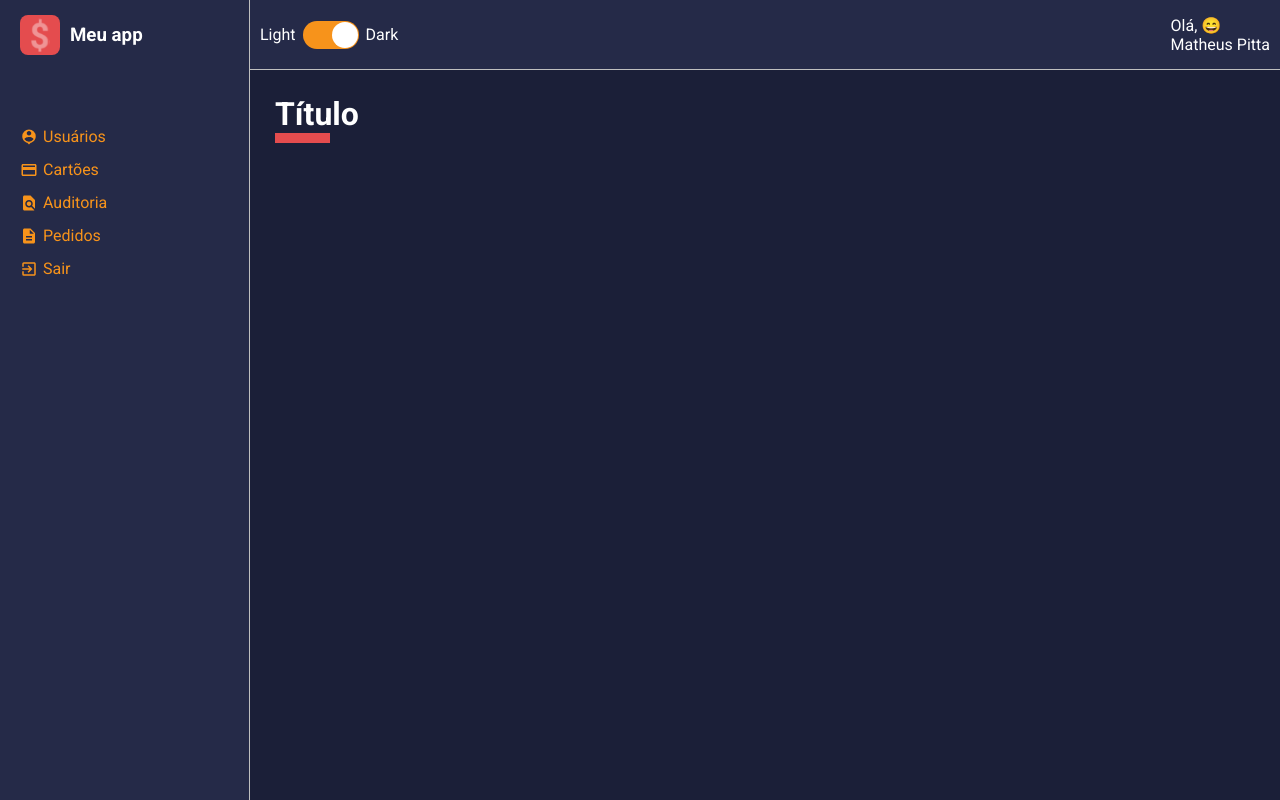
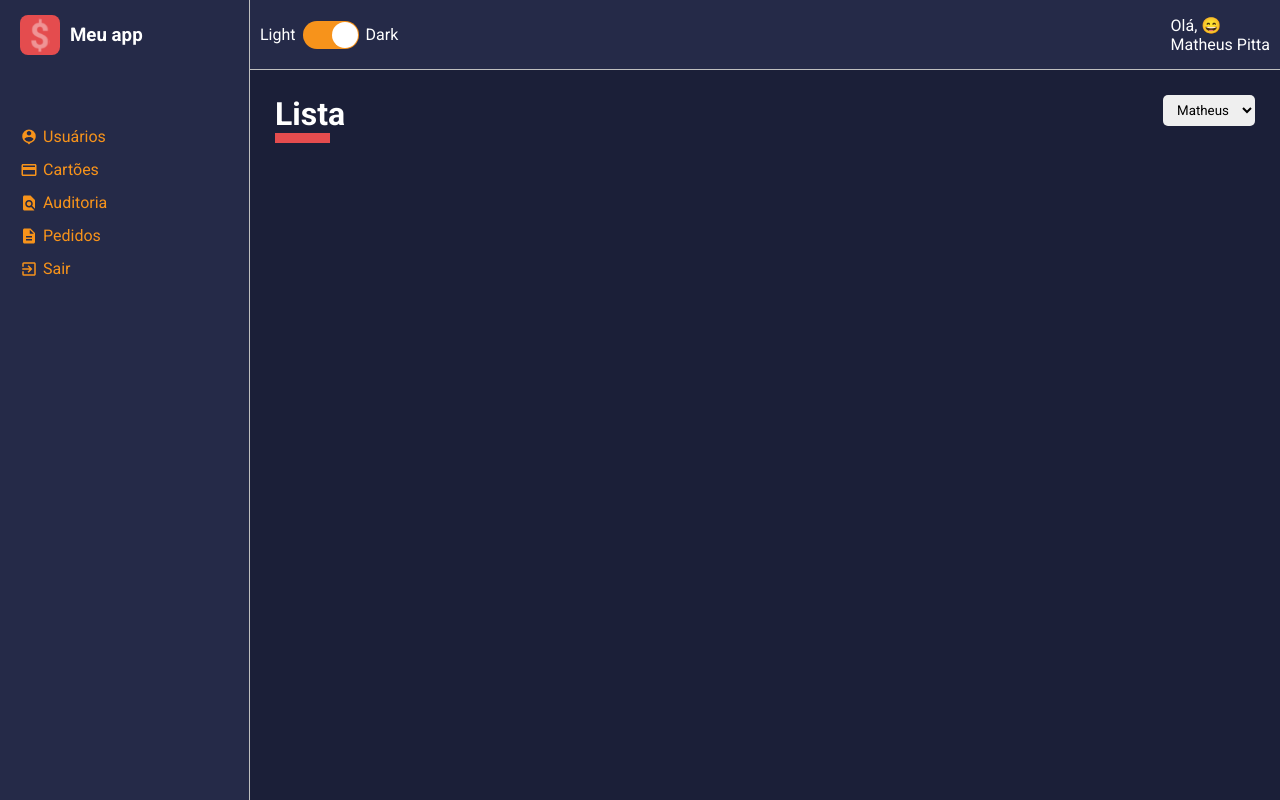
Before and after one commit to PittaMatheus/gestando, a React (Create React App) app: page /home in a window 1280 px wide. Built offline with nearby package versions, Linux system fonts and the light colour scheme.

Commit message:
Adicionado interfaces para Select e content Header. Assim como passagem via children

```diff
--- a/src/App.tsx
+++ b/src/App.tsx
@@ -3,7 +3,9 @@
 import GlobalStyles from './styles/GlobalStyles';
 import Routes from "./components/rotas"
 
-import Home from "./pages/home"
+import Home from "./pages/home";
+import List from "./pages/List";
+
 import Layout from './components/Layout'
 import dark from './styles/themes/dark'
 import light from './styles/themes/light'
@@ -13,7 +15,7 @@
     <ThemeProvider theme={dark}>
       <GlobalStyles />
       <Layout>
-        <Home />
+        <List />
       </Layout>
     </ThemeProvider>
   );
--- /dev/null
+++ b/src/components/SelectInput/index.tsx
@@ -0,0 +1,31 @@
+import React from "react";
+import { NumericLiteral } from "typescript";
+
+import {
+  Container
+} from './styles'
+
+
+interface ISelectInputProps {
+  options: {
+    value: string | number;
+    label: string | NumericLiteral;
+  }[],
+}
+
+const SelectInput: React.FC<ISelectInputProps> = ({ options }) => {
+  return (
+    <Container>
+      <select>
+        {
+          options.map(option => (
+            <option value={option.value}>{option.label}</option>
+          ))
+        }
+      </select>
+    </Container>
+
+  );
+}
+
+export default SelectInput;
--- /dev/null
+++ b/src/components/SelectInput/styles.ts
@@ -0,0 +1,12 @@
+import styled from 'styled-components';
+
+export const Container = styled.div`
+
+  > select {
+    padding: 7px 10px;
+    border-radius: 5px;
+    margin-left: 7px;
+  }
+
+
+`;
--- a/src/components/contentHeader/index.tsx
+++ b/src/components/contentHeader/index.tsx
@@ -1,19 +1,34 @@
 import React from "react";
+
+import SelectInput from '../../components/SelectInput';
+
 
 import {
   Container,
   TitleContainer,
   Controllers
- } from './styles'
+} from './styles'
 
-const ContentHeader: React.FC = () => {
+interface IContentHeaderProps {
+  title: string;
+  lineColor: string;
+  children: React.ReactNode
+}
+
+const ContentHeader: React.FC<IContentHeaderProps> = ({
+  title, lineColor, children
+}) => {
+
+
+
   return (
     <Container>
-     <TitleContainer>
-       <h1>Título</h1>
-     </TitleContainer>
-     <Controllers>
-     </Controllers>
+      <TitleContainer lineColor={lineColor}>
+        <h1>{title}</h1>
+      </TitleContainer>
+      <Controllers>
+        {children}
+      </Controllers>
     </Container>
 
   );
--- a/src/components/contentHeader/styles.ts
+++ b/src/components/contentHeader/styles.ts
@@ -1,4 +1,8 @@
 import styled from 'styled-components';
+
+interface ITitleContainerProps{
+  lineColor: string
+}
 
 export const Container = styled.div`
   width: 100%;
@@ -8,18 +12,19 @@
 
 `;
 
-export const TitleContainer = styled.div`
+export const TitleContainer = styled.div<ITitleContainerProps>`
   > h1{
     color: ${props => props.theme.colors.white};
     &::after {
       content: '';
       display: block;
       width: 55px;
-      border-bottom: 10px solid ${props => props.theme.colors.warning}
+      border-bottom: 10px solid ${props => props.lineColor}
     }
   }
 `;
 
 
 export const Controllers = styled.div`
+  display: flex;
 `;
--- /dev/null
+++ b/src/pages/List/index.tsx
@@ -0,0 +1,24 @@
+import React from 'react';
+
+import { Container } from './styles';
+import ContentHeader from '../../components/contentHeader';
+import SelectInput from '../../components/SelectInput';
+
+
+const List: React.FC = () => {
+
+  const options = [
+    { value: "Matheus", label: "Matheus" },
+    { value: "Luciana", label: "Luciana" }
+  ];
+
+  return (
+    <Container>
+      <ContentHeader title="Lista" lineColor="#E44C4E" >
+        <SelectInput options={options} />
+      </ContentHeader>
+    </Container>
+  )
+}
+
+export default List;
--- /dev/null
+++ b/src/pages/List/styles.ts
@@ -0,0 +1,4 @@
+import styled from 'styled-components';
+
+
+export const Container = styled.div``;
--- a/src/pages/home/index.tsx
+++ b/src/pages/home/index.tsx
@@ -1,15 +1,23 @@
 import React from 'react';
 
 import ContentHeader from '../../components/contentHeader';
+import SelectInput from '../../components/SelectInput';
+
+
 
 import { Container } from './style';
 
-
+const options = [
+  { value: "Matheus", label: "Matheus" },
+  { value: "Luciana", label: "Luciana" }
+]
 
 const Home: React.FC = () => {
   return (
     <Container>
-      <ContentHeader />
+      <ContentHeader title="Home" lineColor="#FFF" >
+      <SelectInput options ={options} />
+      </ContentHeader>
     </Container>
   );
 }
```
